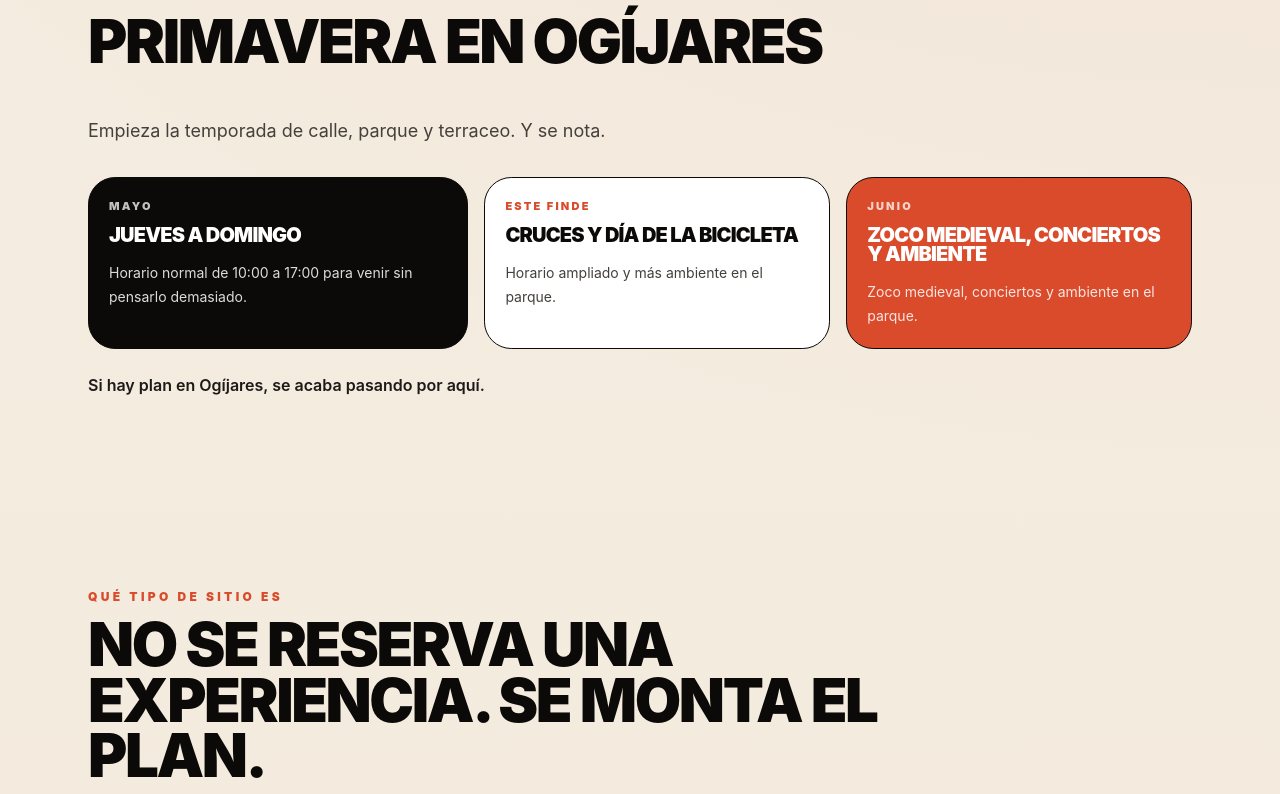
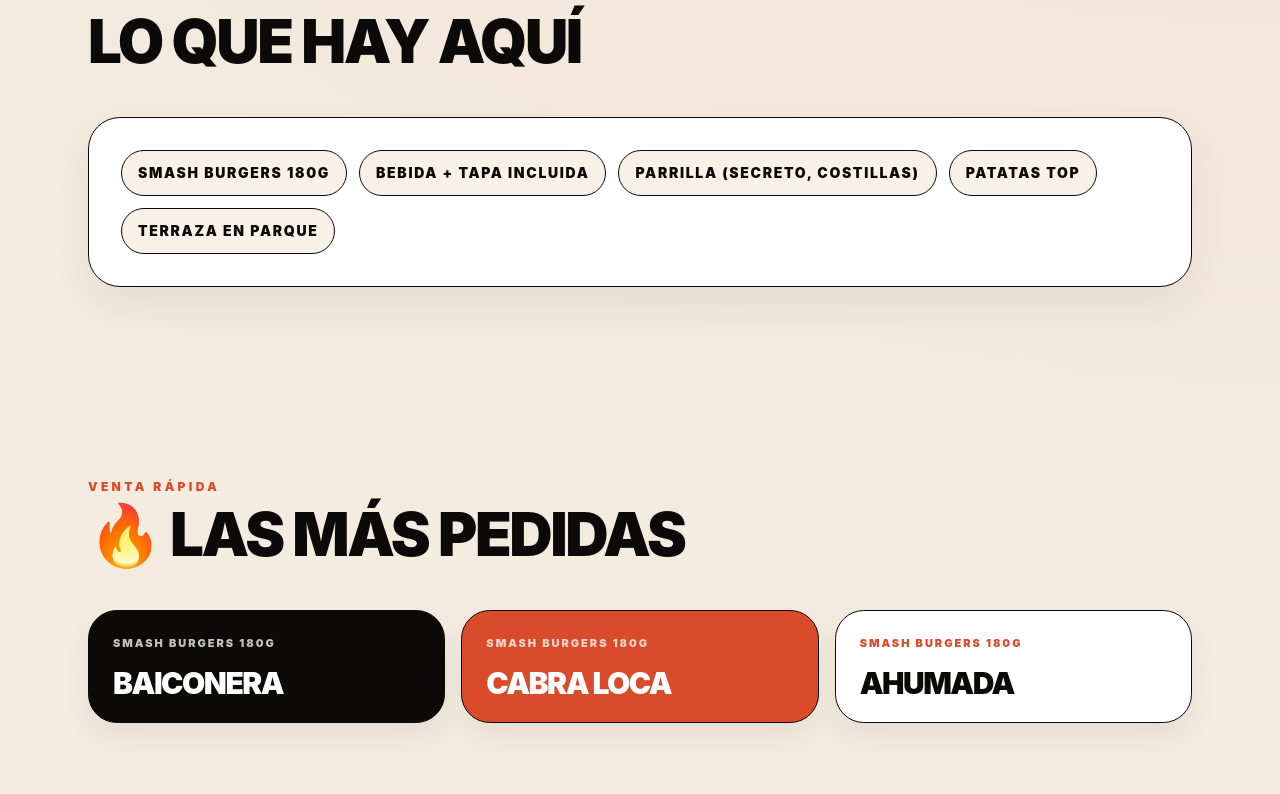
Before and after one commit to xavvvibo/kioskoalfresko, a Next.js app: page / in a window 1280 px wide. Shown: the part 1766-2560 px from the top of the page. Built offline with nearby package versions, Linux system fonts and the light colour scheme.

Commit message:
add conversion blocks and aggressive sales mode

```diff
--- a/app/page.tsx
+++ b/app/page.tsx
@@ -24,6 +24,45 @@ export default function HomePage() {
       <Hero />
       <Section title="Lo ves. Lo propones. Vais." description="La home ya no va de explicarlo todo. Va de que en unos segundos se entienda el plan.">
         <QuickDecision />
+      </Section>
+      <Section eyebrow="Venta rápida" title="Lo que hay aquí">
+        <div className="rounded-[2rem] border border-stone-950 bg-white p-8 shadow-[0_18px_40px_rgba(0,0,0,0.06)]">
+          <div className="flex flex-wrap gap-3">
+            {[
+              "Smash burgers 180G",
+              "Bebida + tapa incluida",
+              "Parrilla (secreto, costillas)",
+              "Patatas top",
+              "Terraza en parque",
+            ].map((item) => (
+              <span
+                key={item}
+                className="rounded-full border border-stone-950 bg-[#f8f1e7] px-4 py-3 text-sm font-black uppercase tracking-[0.12em] text-stone-950"
+              >
+                {item}
+              </span>
+            ))}
+          </div>
+        </div>
+      </Section>
+      <Section eyebrow="Venta rápida" title="🔥 Las más pedidas">
+        <div className="grid gap-4 md:grid-cols-3">
+          {["Baiconera", "Cabra Loca", "Ahumada"].map((item, index) => (
+            <article
+              key={item}
+              className={`rounded-[1.8rem] border border-stone-950 p-6 shadow-[0_14px_28px_rgba(0,0,0,0.06)] ${
+                index === 0 ? "bg-stone-950 text-white" : index === 1 ? "bg-[#d94b2b] text-white" : "bg-white text-stone-950"
+              }`}
+            >
+              <p className={`text-[11px] font-black uppercase tracking-[0.18em] ${index === 2 ? "text-[#d94b2b]" : "text-white/75"}`}>
+                Smash Burgers 180G
+              </p>
+              <h3 className="mt-4 text-3xl font-black uppercase leading-none tracking-[-0.05em]">
+                {item}
+              </h3>
+            </article>
+          ))}
+        </div>
       </Section>
       <Section eyebrow="Primavera en Ogíjares" title="Primavera en Ogíjares">
         <p className="max-w-2xl text-base leading-7 text-stone-700 md:text-lg">Empieza la temporada de calle, parque y terraceo. Y se nota.</p>
--- a/app/ubicacion-ogijares/page.tsx
+++ b/app/ubicacion-ogijares/page.tsx
@@ -26,6 +26,11 @@ export default function UbicacionPage() {
             </div>
             <p className="mt-3 text-sm leading-6 text-stone-500">Abre la ruta y ven directo al Parque San Sebastián de Ogíjares.</p>
             <p className="mt-3 text-sm font-semibold leading-6 text-stone-700">terraza exterior · parque · ideal para quedar</p>
+            <div className="mt-4 space-y-2 text-sm font-semibold text-stone-700">
+              <p>🚗 Aparcamiento fácil</p>
+              <p>🌳 Dentro del parque</p>
+              <p>🍻 Ideal para quedar</p>
+            </div>
             <div className="mt-6 flex flex-wrap gap-3">
               <ActionButton href={siteConfig.location.mapsUrl} newTab>Abrir ruta</ActionButton>
               <ActionButton href={siteConfig.location.mapsUrl} kind="secondary" newTab>📍 Llegar ahora</ActionButton>
--- a/components/home/SchedulePanel.tsx
+++ b/components/home/SchedulePanel.tsx
@@ -27,6 +27,7 @@ export function SchedulePanel() {
               </span>
             ))}
           </div>
+          <p className="mt-4 text-sm font-black uppercase tracking-[0.14em] text-stone-950">👉 Vente antes de que se llene</p>
           <p className="mt-4 max-w-2xl text-sm leading-6 text-stone-700">{siteConfig.schedule.note}</p>
           <p className="mt-4 text-sm font-semibold text-stone-700">Consulta aquí antes de venir.</p>
         </div>
--- a/content/site.ts
+++ b/content/site.ts
@@ -35,7 +35,7 @@ export const siteConfig = {
     headline: "Aquí no se viene a comer. Se viene a quedarse.",
     subheadline:
       "Jueves a domingo · 10:00–17:00",
-    support: ["Parque San Sebastián · Ogíjares", "Smash 180G + patatas", "Cada bebida con tapa"],
+    support: ["Smash 180G + patatas · 14€", "Cada bebida incluye tapa", "Parque San Sebastián · Ogíjares"],
   },
   schedule: {
     currentLabel: "Horario actual",
```
